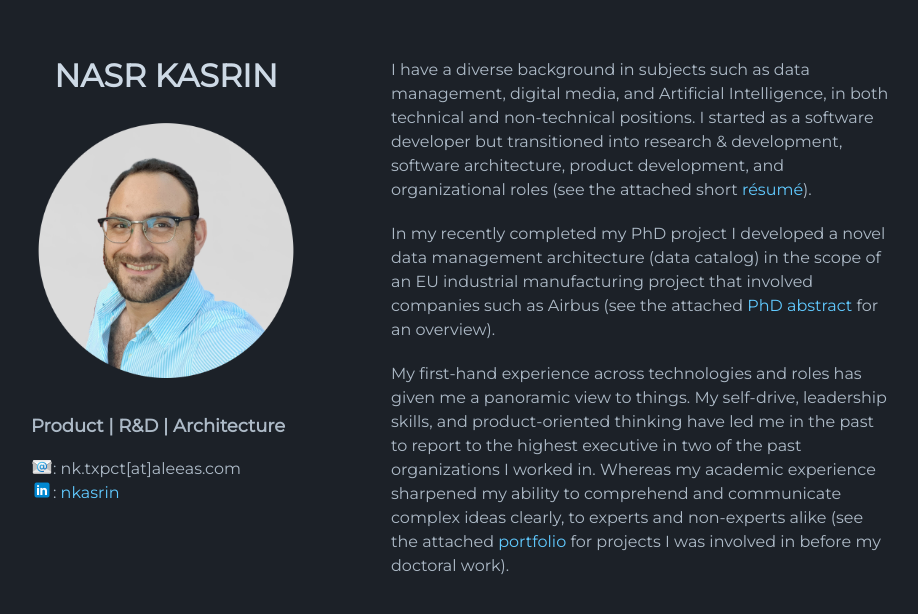
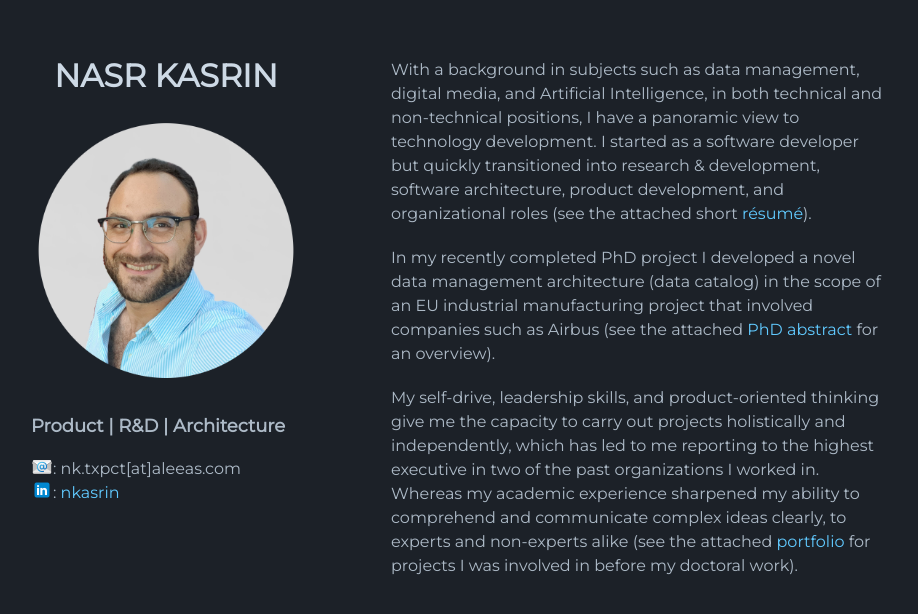
Before and after one commit to n42r/n42r.github.io, a Jekyll site: the page built from index.md, in a window 1280 px wide. Shown: the top 614 px of the page, without its empty margins (179-1097 px from the left). Built offline with Jekyll 4.4.1, drawn with Linux system fonts in a browser that asks for light colours; the repository's description, which GitHub fills in, is left out.

Commit message:
update profile

```diff
--- a/index.md
+++ b/index.md
@@ -2,8 +2,10 @@
 layout: default
 ---
 
-I have a diverse background in subjects such as data management, digital media, and Artificial Intelligence, in both technical and non-technical positions. I started as a software developer but transitioned into research & development, software architecture, product development, and organizational roles (see the attached short [résumé](https://raw.githubusercontent.com/n42r/n42r.github.io/main/assets/pdf/kasrin_resume_2023_04.pdf)).
 
-In my recently completed my PhD project I developed a novel data management architecture (data catalog) in the scope of an EU industrial manufacturing project that involved companies such as Airbus (see the attached [PhD abstract](https://n42r.github.io/phd) for an overview).
+With a background in subjects such as data management, digital media, and Artificial Intelligence, in both technical and non-technical positions, I have a panoramic view to technology development. I started as a software developer but quickly transitioned into research & development, software architecture, product development, and organizational roles (see the attached short [résumé](https://raw.githubusercontent.com/n42r/n42r.github.io/main/assets/pdf/kasrin_resume_2023_04.pdf)).
 
-My first-hand experience across technologies and roles has given me a panoramic view to things. My self-drive, leadership skills, and product-oriented thinking have led me in the past to report to the highest executive in two of the past organizations I worked in. Whereas my academic experience sharpened my ability to comprehend and communicate complex ideas clearly, to experts and non-experts alike (see the attached [portfolio](https://raw.githubusercontent.com/n42r/n42r.github.io/main/assets/pdf/kasrin_protfolio_upgraded_23.pdf) for projects I was involved in before my doctoral work).
+In my recently completed PhD project I developed a novel data management architecture (data catalog) in the scope of an EU industrial manufacturing project that involved companies such as Airbus (see the attached [PhD abstract](https://n42r.github.io/phd) for an overview).
+
+My self-drive, leadership skills, and product-oriented thinking give me the capacity to carry out projects holistically and independently, which has led to me reporting to the highest executive in two
+of the past organizations I worked in. Whereas my academic experience sharpened my ability to comprehend and communicate complex ideas clearly, to experts and non-experts alike (see the attached [portfolio](https://raw.githubusercontent.com/n42r/n42r.github.io/main/assets/pdf/kasrin_protfolio_upgraded_23.pdf) for projects I was involved in before my doctoral work).
```
